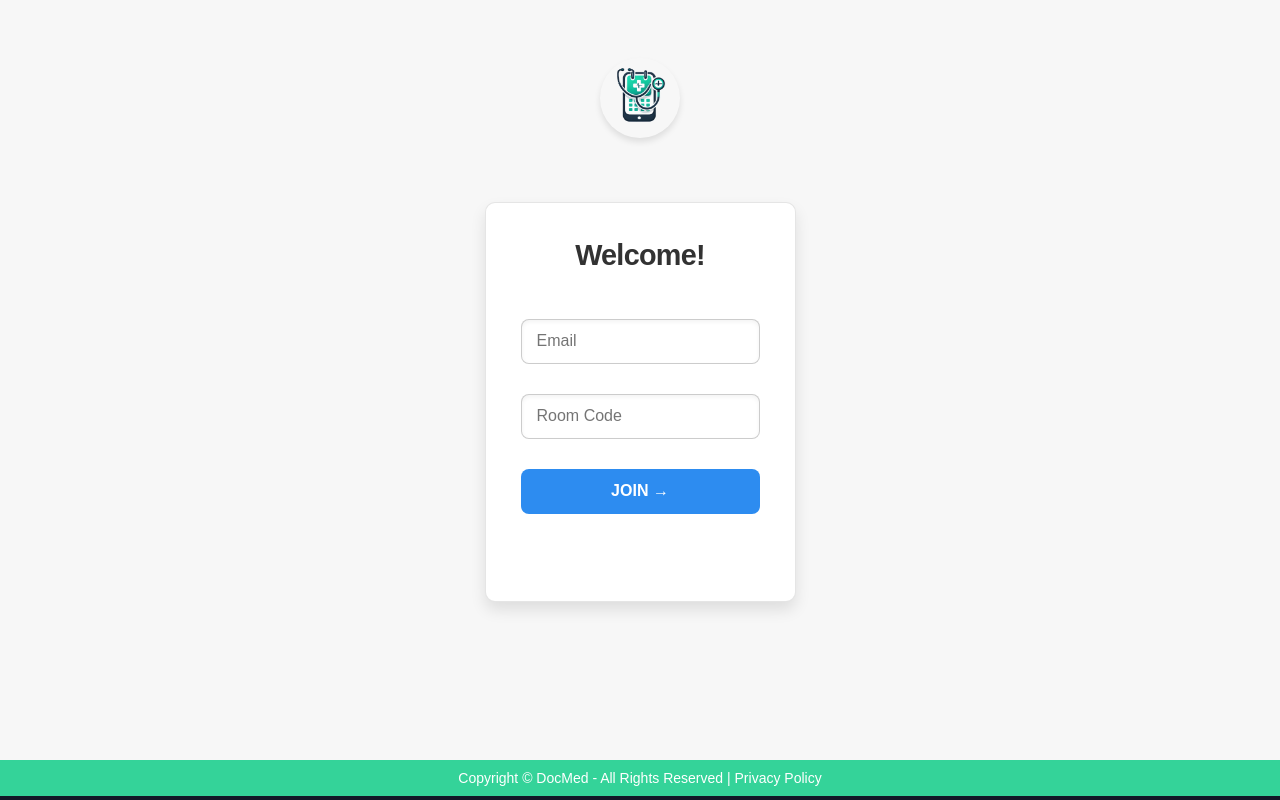
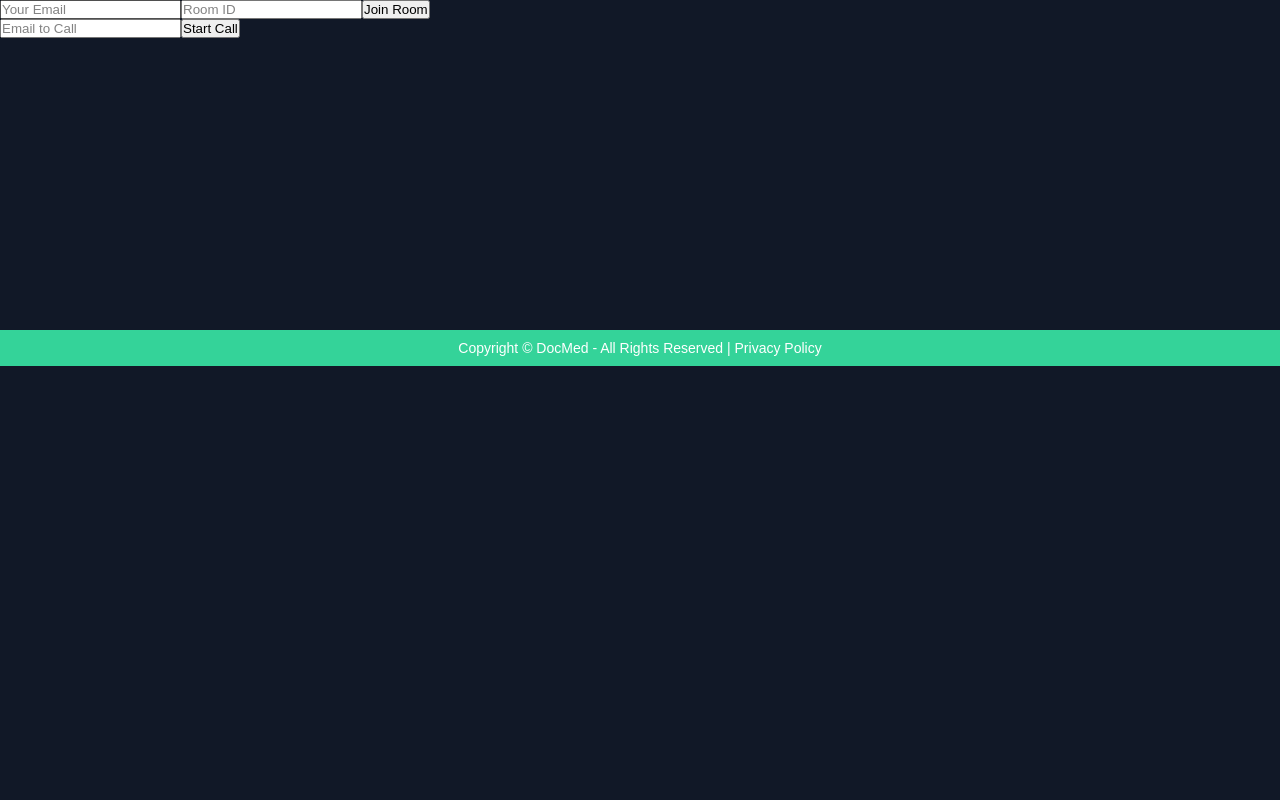
Before and after one commit to ShauryaRahlon/DocMed, a React (Vite) app in the folder Client/: page /connect in a window 1280 px wide. Built offline with nearby package versions, Linux system fonts and the light colour scheme; no server answers.

Commit message:
Final changes in the website

```diff
--- a/Client/src/Pages/Connect.jsx
+++ b/Client/src/Pages/Connect.jsx
@@ -1,61 +1,144 @@
-import React, { useState, useEffect, useCallback } from 'react'
-import { useNavigate } from 'react-router-dom';
-import { useSocket } from '../Providers/Socket';
-import '../Styling/Connect.css';
-import { Link } from 'react-router-dom';
+import React, { useState, useEffect, useRef } from "react";
+import { io } from "socket.io-client";
 
-const Connect = () => {
-    const { socket } = useSocket();
-    const navigate = useNavigate();
+const socket = io("http://localhost:5000");
 
-    const [emailId, setemailId] = useState();
-    const [roomId, setRoomId] = useState();
+function App() {
+  const localVideoRef = useRef(null);
+  const remoteVideoRef = useRef(null);
+  const [localStream, setLocalStream] = useState(null);
+  const [peerConnection, setPeerConnection] = useState(null);
+  const [roomId, setRoomId] = useState("");
+  const [emailId, setEmailId] = useState("");
+  const [remoteEmailId, setRemoteEmailId] = useState("");
 
-    const handleRoomJoined = useCallback(({ roomId }) => {
-        navigate(`/connected/${roomId}`);
-    }, [navigate]);
+  useEffect(() => {
+    // Event: Joined Room
+    socket.on("joined-room", ({ roomId }) => {
+      console.log("Joined room:", roomId);
+    });
 
-    useEffect(() => {
-        socket.on('joined-room', handleRoomJoined);
+    // Event: Incoming Call
+    socket.on("incoming-call", async ({ from, offer }) => {
+      console.log("Incoming call from:", from);
+      const pc = createPeerConnection(from);
+      await pc.setRemoteDescription(new RTCSessionDescription(offer));
+      const answer = await pc.createAnswer();
+      await pc.setLocalDescription(answer);
+      socket.emit("call-accepted", { emailId: from, answer });
+    });
 
-        return () => {
-            socket.off('joined-room', handleRoomJoined);
-        }
-    }, [socket, handleRoomJoined]);
+    // Event: Call Accepted
+    socket.on("call-accepted", async ({ answer }) => {
+      if (peerConnection) {
+        await peerConnection.setRemoteDescription(
+          new RTCSessionDescription(answer)
+        );
+      }
+    });
 
-    const handleJoinRoom = () => {
-        socket.emit('join-room', { emailId: emailId, roomId: roomId });
+    // Event: ICE Candidate
+    socket.on("ice-candidate", ({ candidate }) => {
+      if (peerConnection) {
+        peerConnection.addIceCandidate(new RTCIceCandidate(candidate));
+      }
+    });
+
+    // Cleanup on component unmount
+    return () => {
+      socket.off("joined-room");
+      socket.off("incoming-call");
+      socket.off("call-accepted");
+      socket.off("ice-candidate");
+    };
+  }, [peerConnection]);
+
+  const createPeerConnection = (remoteEmailId) => {
+    const pc = new RTCPeerConnection();
+    pc.onicecandidate = (event) => {
+      if (event.candidate) {
+        socket.emit("ice-candidate", {
+          emailId: remoteEmailId,
+          candidate: event.candidate,
+        });
+      }
+    };
+
+    pc.ontrack = (event) => {
+      remoteVideoRef.current.srcObject = event.streams[0];
+    };
+
+    if (localStream) {
+      localStream.getTracks().forEach((track) => {
+        pc.addTrack(track, localStream);
+      });
     }
 
-    return (
-        <div className='connect-container'>
-            <div className='icon-container'>
-                <Link to='/'><img src="/public/Logo3.png" alt="Logo icon" /></Link>
-            </div>
-            <div>
-                <div className='actual-container'>
-                    {/*<div className='email-container'>
-                    <label htmlFor="email">Email: </label>
-                    <input className='connect-email' value={emailId} onChange={e => setemailId(e.target.value)} type='email' placeholder='emailId'></input>
-                </div>
-                <div className='room-container'>
-                    <input className='room-code' value={roomId} onChange={e => setRoomId(e.target.value)} type='text' placeholder='Enter Room code'></input>
-                </div>
-                <div btn-container>
-                    <button className='join-btn' onClick={handleJoinRoom}>Join</button>
-                </div>
-            </div> */}
+    setPeerConnection(pc);
+    return pc;
+  };
 
-                    <form className="form">
-                        <div className="title">Welcome!</div>
-                        <input type="email" placeholder="Email" name="email" className="input" value={emailId} onChange={e => setemailId(e.target.value)} />
-                        <input type="text" placeholder="Room Code" name="password" className="input" value={roomId} onChange={e => setRoomId(e.target.value)} />
-                        <button className="button-confirm" onClick={handleJoinRoom}>Join →</button>
-                    </form>
-                </div>
-            </div>
-        </div>
-    )
+  const handleJoinRoom = () => {
+    if (!emailId || !roomId) {
+      alert("Please enter email and room ID");
+      return;
+    }
+    socket.emit("join-room", { emailId, roomId });
+  };
+
+  const startCall = async () => {
+    if (!remoteEmailId) {
+      alert("Please enter the email of the person you want to call");
+      return;
+    }
+    const pc = createPeerConnection(remoteEmailId);
+    const offer = await pc.createOffer();
+    await pc.setLocalDescription(offer);
+    socket.emit("call-user", { emailId: remoteEmailId, offer });
+  };
+
+  useEffect(() => {
+    navigator.mediaDevices
+      .getUserMedia({ video: true, audio: true })
+      .then((stream) => {
+        localVideoRef.current.srcObject = stream;
+        setLocalStream(stream);
+      })
+      .catch((err) => console.error("Error accessing media devices:", err));
+  }, []);
+
+  return (
+    <div>
+      <div>
+        <input
+          type="email"
+          placeholder="Your Email"
+          value={emailId}
+          onChange={(e) => setEmailId(e.target.value)}
+        />
+        <input
+          type="text"
+          placeholder="Room ID"
+          value={roomId}
+          onChange={(e) => setRoomId(e.target.value)}
+        />
+        <button onClick={handleJoinRoom}>Join Room</button>
+      </div>
+      <div>
+        <input
+          type="email"
+          placeholder="Email to Call"
+          value={remoteEmailId}
+          onChange={(e) => setRemoteEmailId(e.target.value)}
+        />
+        <button onClick={startCall}>Start Call</button>
+      </div>
+      <div>
+        <video ref={localVideoRef} autoPlay muted style={{ width: "45%" }} />
+        <video ref={remoteVideoRef} autoPlay style={{ width: "45%" }} />
+      </div>
+    </div>
+  );
 }
 
-export default Connect
+export default App;
```
Also changed, not shown: 1 other file (tests, documents, lock files or other folders).
